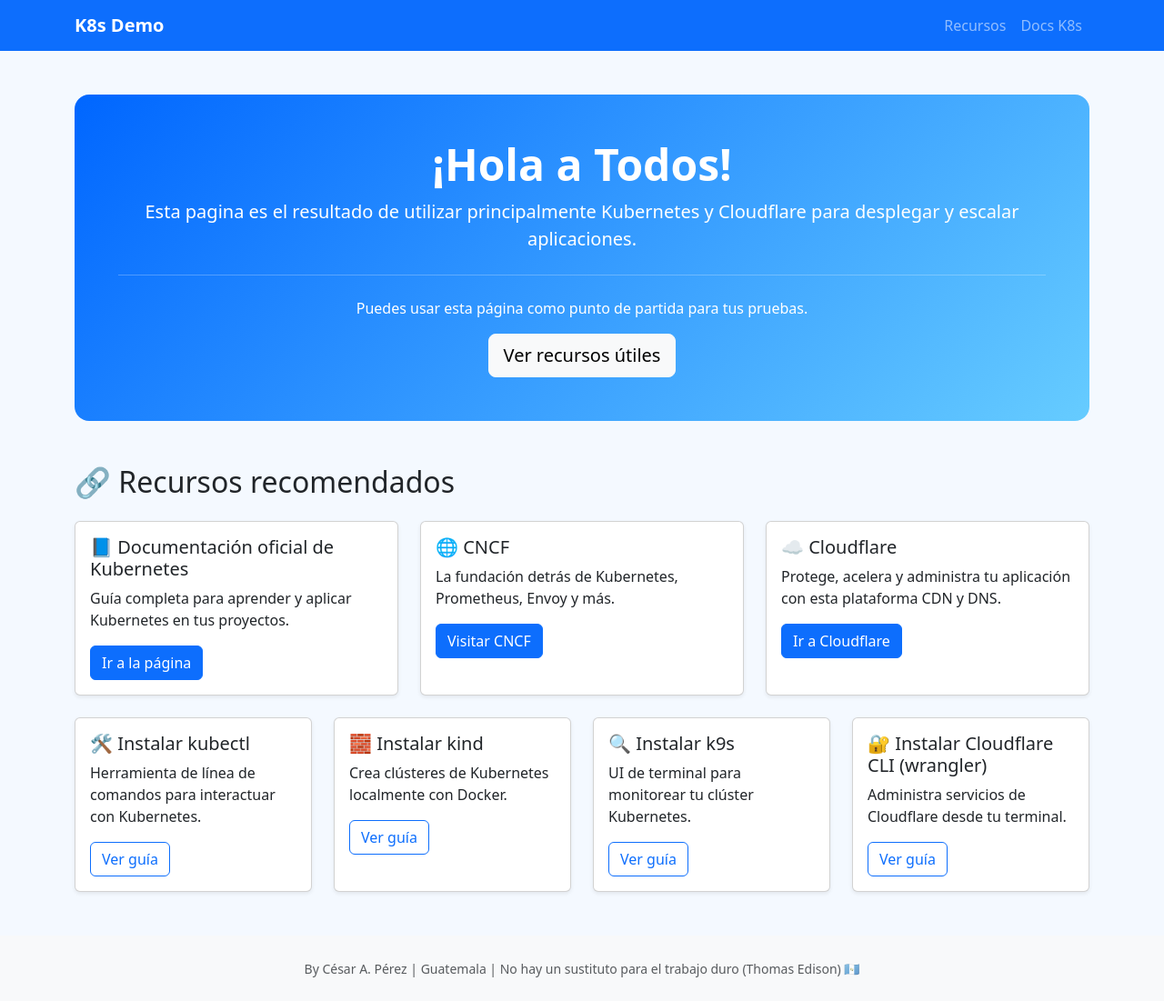
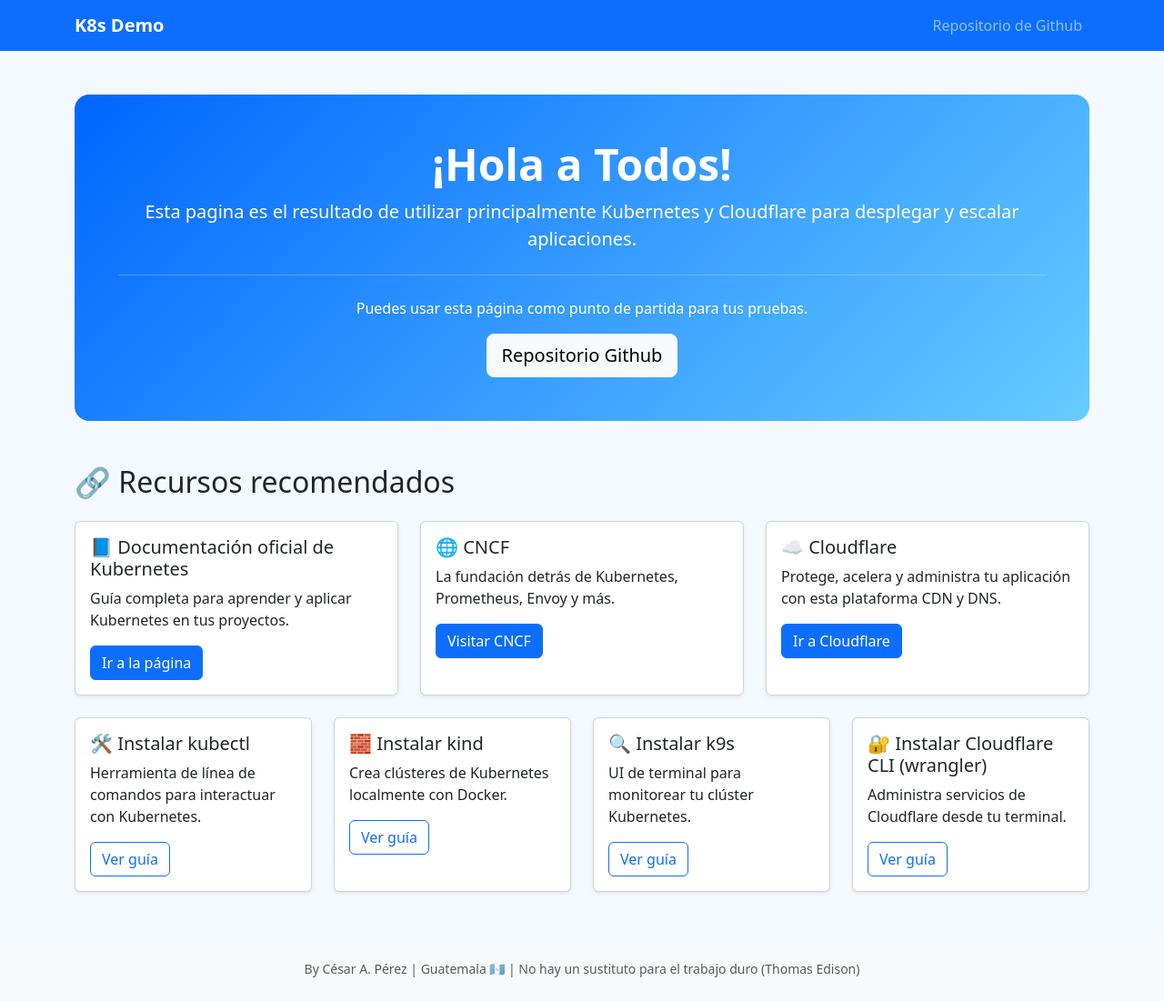
Before and after one commit to c-aperez/k8s-demo, a plain HTML site: page exampleApp/index.html in a window 1280 px wide. Shown: the whole page at 91% size. Drawn offline with nearby package versions, Linux system fonts and the light colour scheme.

Commit message:
actualización de app y carga de imagenes al cluster

```diff
--- a/exampleApp/index.html
+++ b/exampleApp/index.html
@@ -37,10 +37,10 @@
       </button>
       <div class="collapse navbar-collapse" id="navbarNav">
         <ul class="navbar-nav ms-auto">
-          <li class="nav-item"><a class="nav-link" href="#recursos">Recursos</a></li>
-          <li class="nav-item"><a class="nav-link" href="https://kubernetes.io/docs/home/" target="_blank">Docs K8s</a></li>
-          <!-- <li class="nav-item"><a class="nav-link" href="https://www.cncf.io/" target="_blank">CNCF</a></li>
-          <li class="nav-item"><a class="nav-link" href="https://www.cloudflare.com/" target="_blank">Cloudflare</a></li> -->
+          <!-- <li class="nav-item"><a class="nav-link" href="#recursos">Recursos</a></li> -->
+          <!-- <li class="nav-item"><a class="nav-link" href="https://kubernetes.io/docs/home/" target="_blank">Docs K8s</a></li> -->
+          <li class="nav-item"><a class="nav-link" href="https://github.com/c-aperez/k8s-demo" target="_blank">Repositorio de Github</a></li>
+          <!-- <!-- <li class="nav-item"><a class="nav-link" href="https://www.cncf.io/" target="_blank">CNCF</a></li> -->
         </ul>
       </div>
     </div>
@@ -53,7 +53,7 @@
       <p class="lead">Esta pagina es el resultado de utilizar principalmente Kubernetes y Cloudflare para desplegar y escalar aplicaciones.</p>
       <hr class="my-4 bg-light">
       <p>Puedes usar esta página como punto de partida para tus pruebas.</p>
-      <a class="btn btn-light btn-lg" href="#recursos" role="button">Ver recursos útiles</a>
+      <a class="btn btn-light btn-lg" href="https://github.com/c-aperez/k8s-demo" role="button">Repositorio Github</a>
     </div>
   </div>
 
@@ -144,7 +144,7 @@
 
   <!-- FOOTER -->
   <footer class="bg-light text-center text-muted py-4 mt-5">
-    <small>By César A. Pérez | Guatemala | No hay un sustituto para el trabajo duro (Thomas Edison) 🇬🇹</small>
+    <small>By César A. Pérez | Guatemala 🇬🇹 | No hay un sustituto para el trabajo duro (Thomas Edison)</small>
   </footer>
 
   <script src="https://cdn.jsdelivr.net/npm/bootstrap@5.3.0/dist/js/bootstrap.bundle.min.js"></script>
```
Also changed, not shown: 1 other file.
